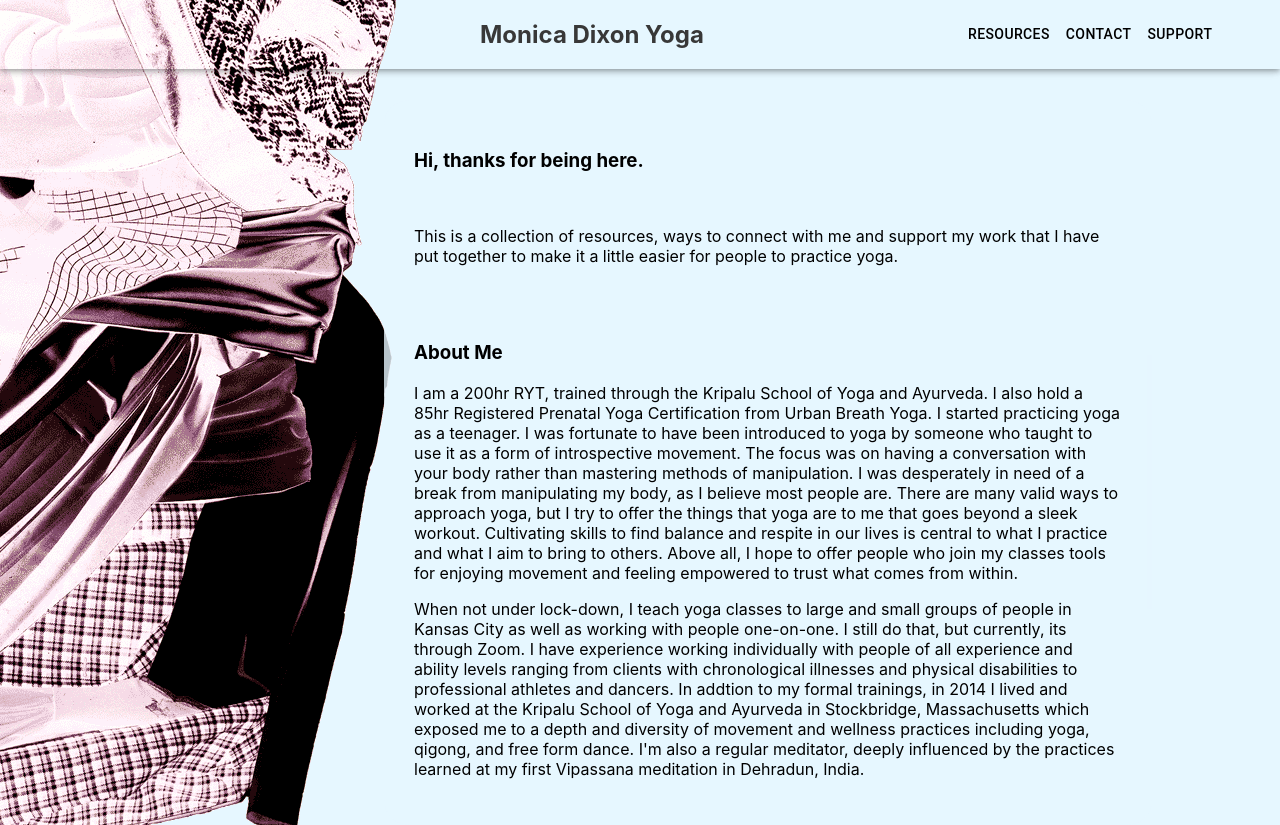
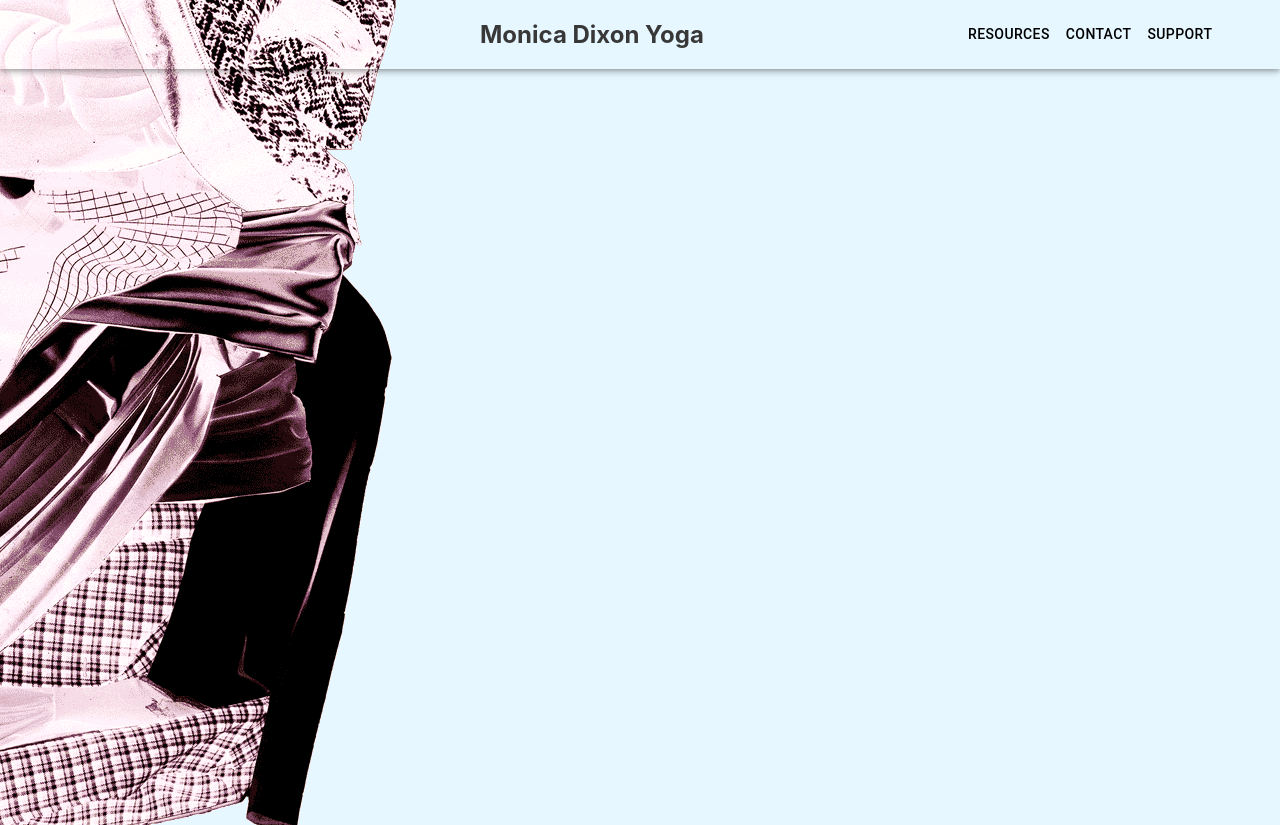
Before and after one commit to md0808/yoga, a React (Create React App) app: page / in a window 1280 px wide. After the commit the page ends 800 px from the top, so only its background shows below. Built offline with nearby package versions, Linux system fonts and the light colour scheme.

Commit message:
adjusted routes

```diff
--- a/src/App.js
+++ b/src/App.js
@@ -23,10 +23,10 @@ function app() {
       <Router>
         <Nav />
         <Container>
-          <Route exact path='/' component={home}></Route>
-          <Route exact path='/resources' component={resources}></Route>
-          <Route exact path='/contact' component={contact}></Route>
-          <Route exact path='/support' component={support}></Route>
+          <Route exact path='/yoga/' component={home}></Route>
+          <Route exact path='/yoga/resources' component={resources}></Route>
+          <Route exact path='/yoga/contact' component={contact}></Route>
+          <Route exact path='/yoga/support' component={support}></Route>
         </Container>
       </Router>
     </React.Fragment>
```
